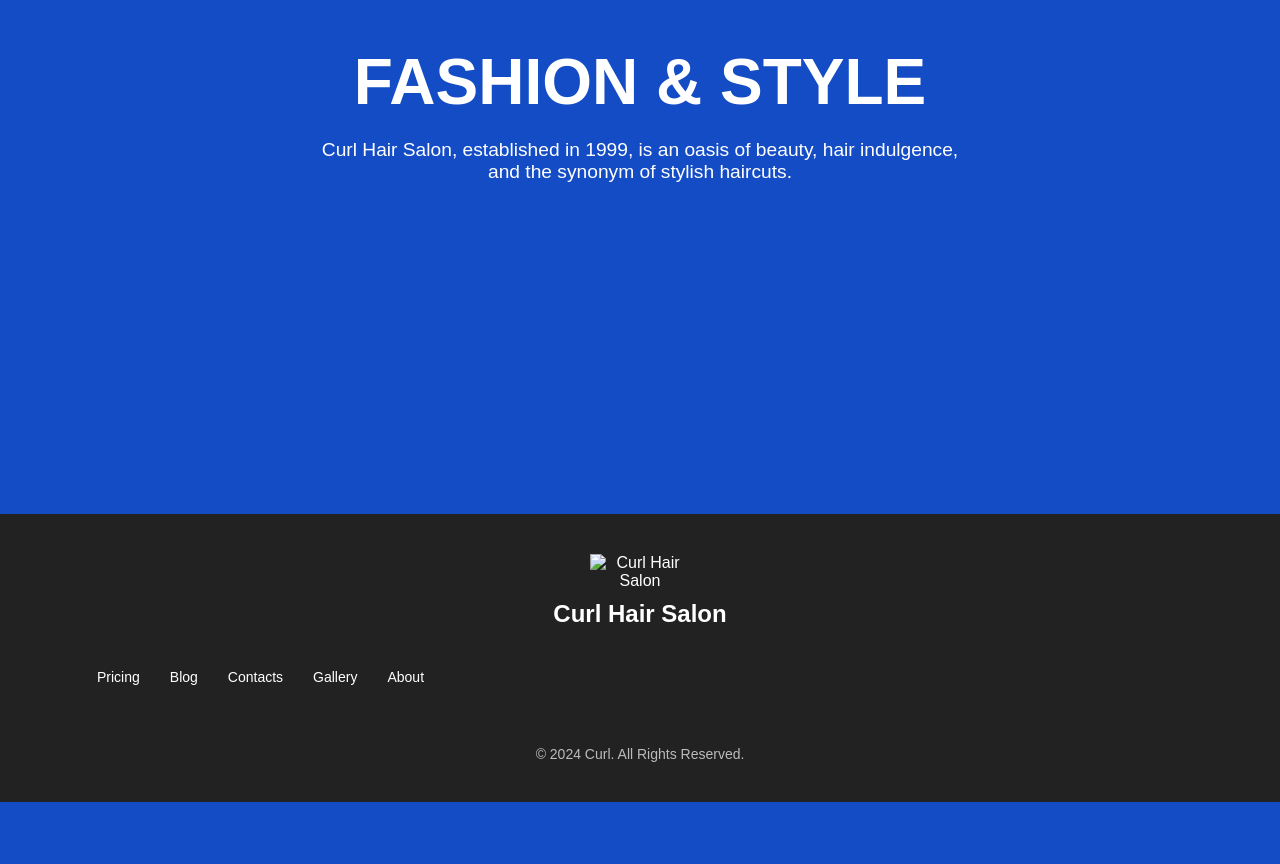
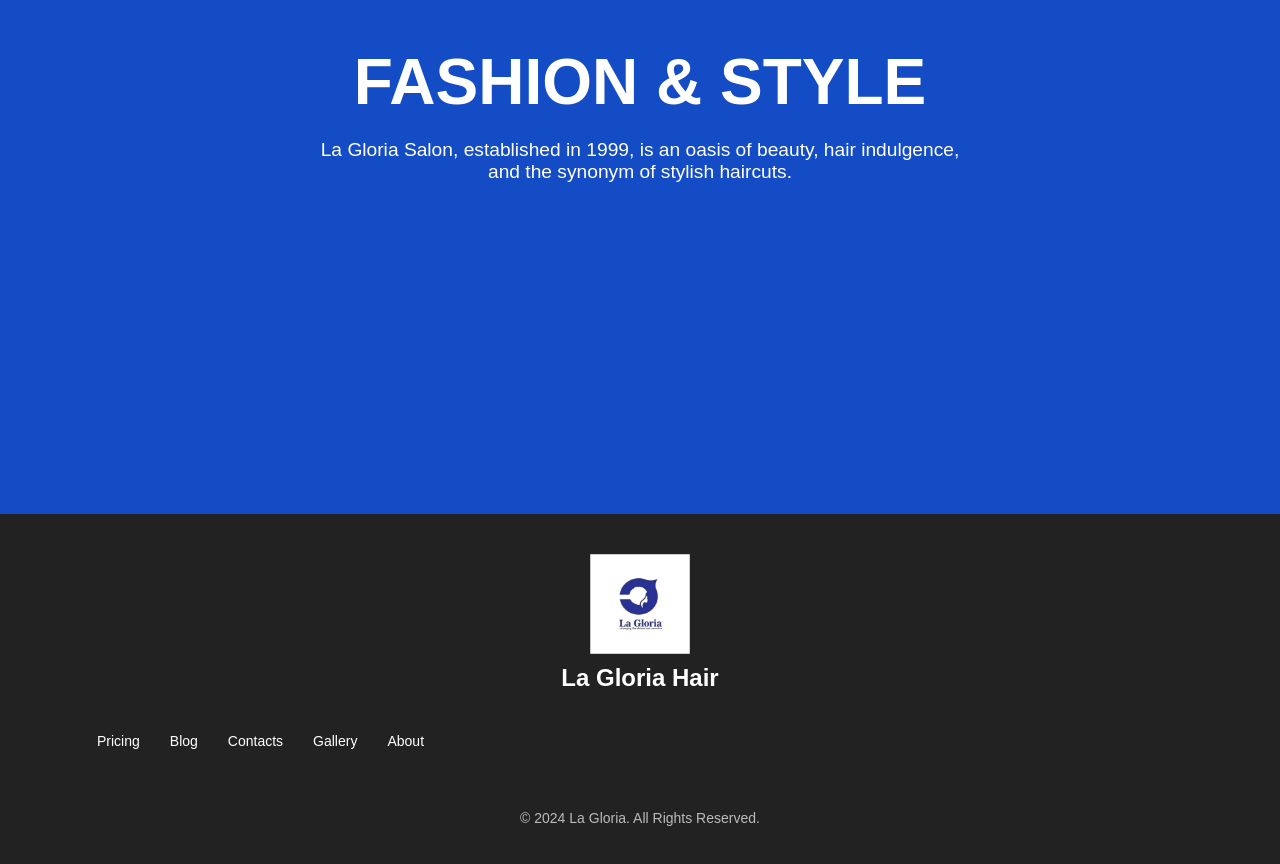
Before and after one commit to SardiusJay/La-Gloria-Natural-Hair-Stylist, a plain HTML site: page index.html in a window 1280 px wide. Shown: the part 340-1204 px from the top of the page. Before the commit the page ends 1142 px from the top, so only its background shows below. Drawn offline with Linux system fonts and the light colour scheme.

Commit message:
wip:working on the Hero section

```diff
--- a/index.html
+++ b/index.html
@@ -30,7 +30,7 @@
         <section class="hero">
             <div class="hero-content">
                 <h1>FASHION & STYLE</h1>
-                <p>Curl Hair Salon, established in 1999, is an oasis of beauty, hair indulgence, and the synonym of stylish haircuts.</p>
+                <p>La Gloria Salon, established in 1999, is an oasis of beauty, hair indulgence, and the synonym of stylish haircuts.</p>
             </div>
         </section>
     </main>
@@ -48,8 +48,8 @@
     <!--Footer Section-->
      <footer class="footer">
         <div class="footer-logo">
-            <img src="logo.png" alt="Curl Hair Salon">
-            <h2>Curl Hair Salon</h2>
+            <img src="./assests/img/logo.jpg" alt="La Gloria Hair">
+            <h2>La Gloria Hair</h2>
         </div>
         <nav class="footer-nav">
             <ul>
@@ -68,7 +68,7 @@
             <a href="#"><i class="fab fa-pinterest-p"></i></a>
         </div>
         <div class="footer-bottom">
-            <p>&copy; 2024 Curl. All Rights Reserved.</p>
+            <p>&copy; 2024 La Gloria. All Rights Reserved.</p>
         </div>
     </footer>
 </body>
```
